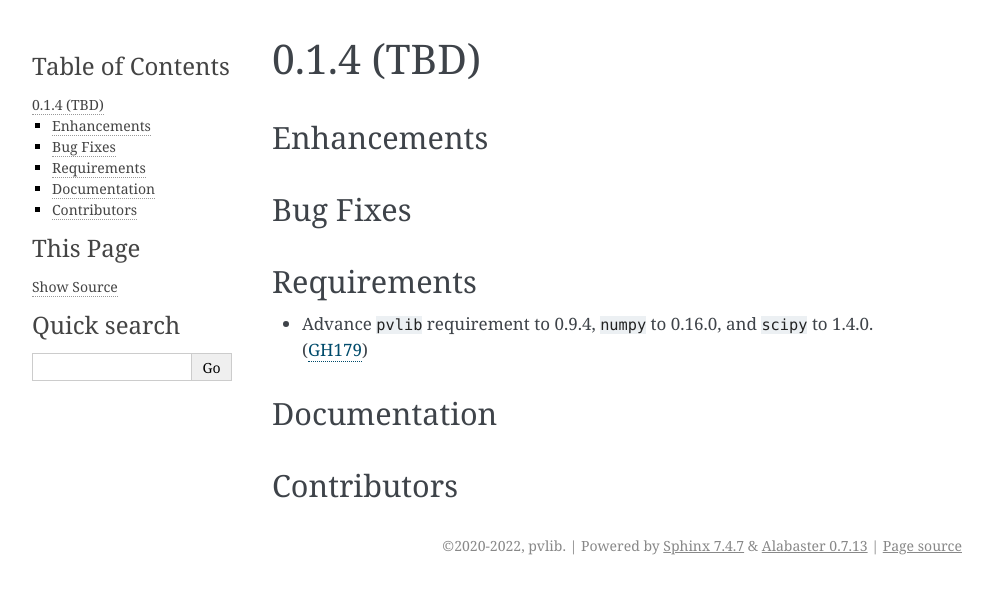
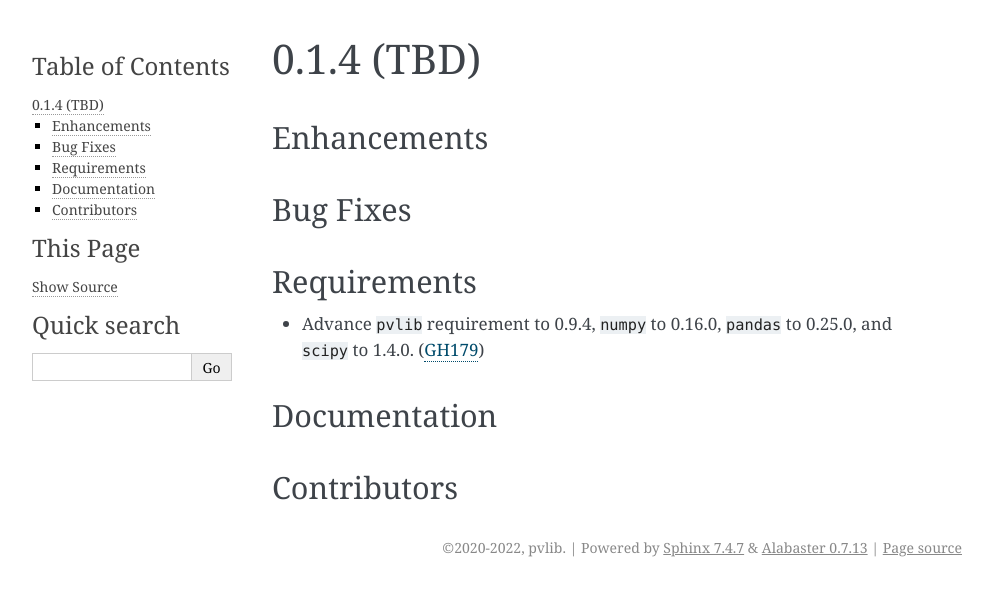
Before and after one commit to pvlib/pvanalytics, a Sphinx documentation site: the page built from docs/whatsnew/0.1.4.rst, in a window 1280 px wide. Shown: the top 596 px of the page, without its empty margins (148-1141 px from the left). Built offline with Sphinx 7.4.7, drawn with Linux system fonts in a browser that asks for light colours; pages that are not in the unit, such as notebooks, are missing from menus.

Commit message:
...and pandas. last one I think

```diff
--- a/docs/whatsnew/0.1.4.rst
+++ b/docs/whatsnew/0.1.4.rst
@@ -13,7 +13,7 @@ Bug Fixes
 Requirements
 ~~~~~~~~~~~~
 * Advance ``pvlib`` requirement to 0.9.4, ``numpy`` to 0.16.0,
-  and ``scipy`` to 1.4.0. (:pull:`179`)
+  ``pandas`` to 0.25.0, and ``scipy`` to 1.4.0. (:pull:`179`)
 
 Documentation
 ~~~~~~~~~~~~~
--- a/requirements-min.txt
+++ b/requirements-min.txt
@@ -1,5 +1,5 @@
 numpy~=1.16.0
-pandas~=0.24.0
+pandas~=0.25.0
 pvlib~=0.9.4
 scipy~=1.4.0
 statsmodels~=0.9.0
--- a/setup.py
+++ b/setup.py
@@ -33,7 +33,7 @@ TESTS_REQUIRE = [
 
 INSTALL_REQUIRES = [
     'numpy >= 1.16.0',
-    'pandas >= 0.24.0, != 1.1.*',
+    'pandas >= 0.25.0, != 1.1.*',
     'pvlib >= 0.9.4',
     'scipy >= 1.4.0',
     'statsmodels >= 0.9.0',
```
